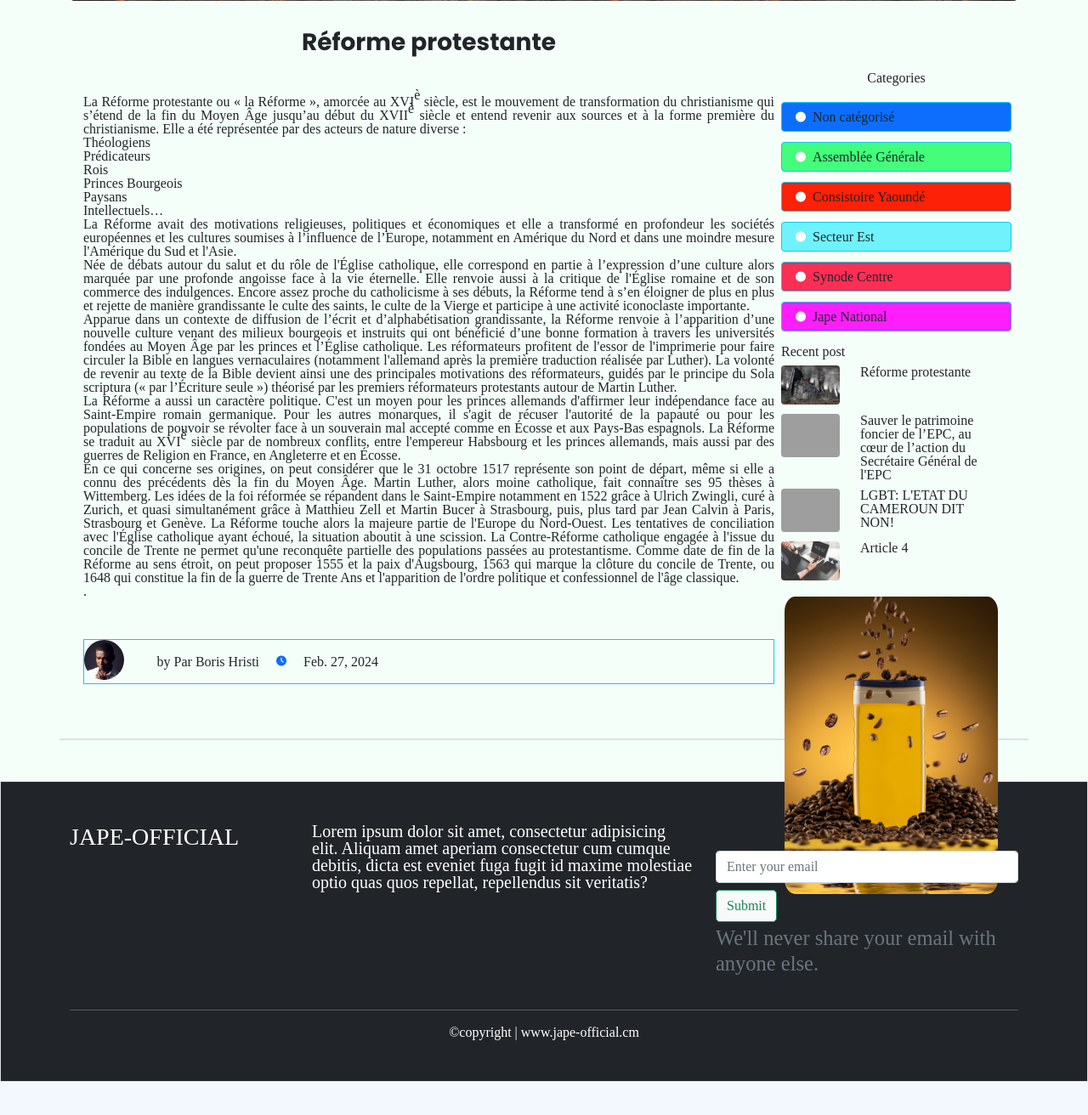
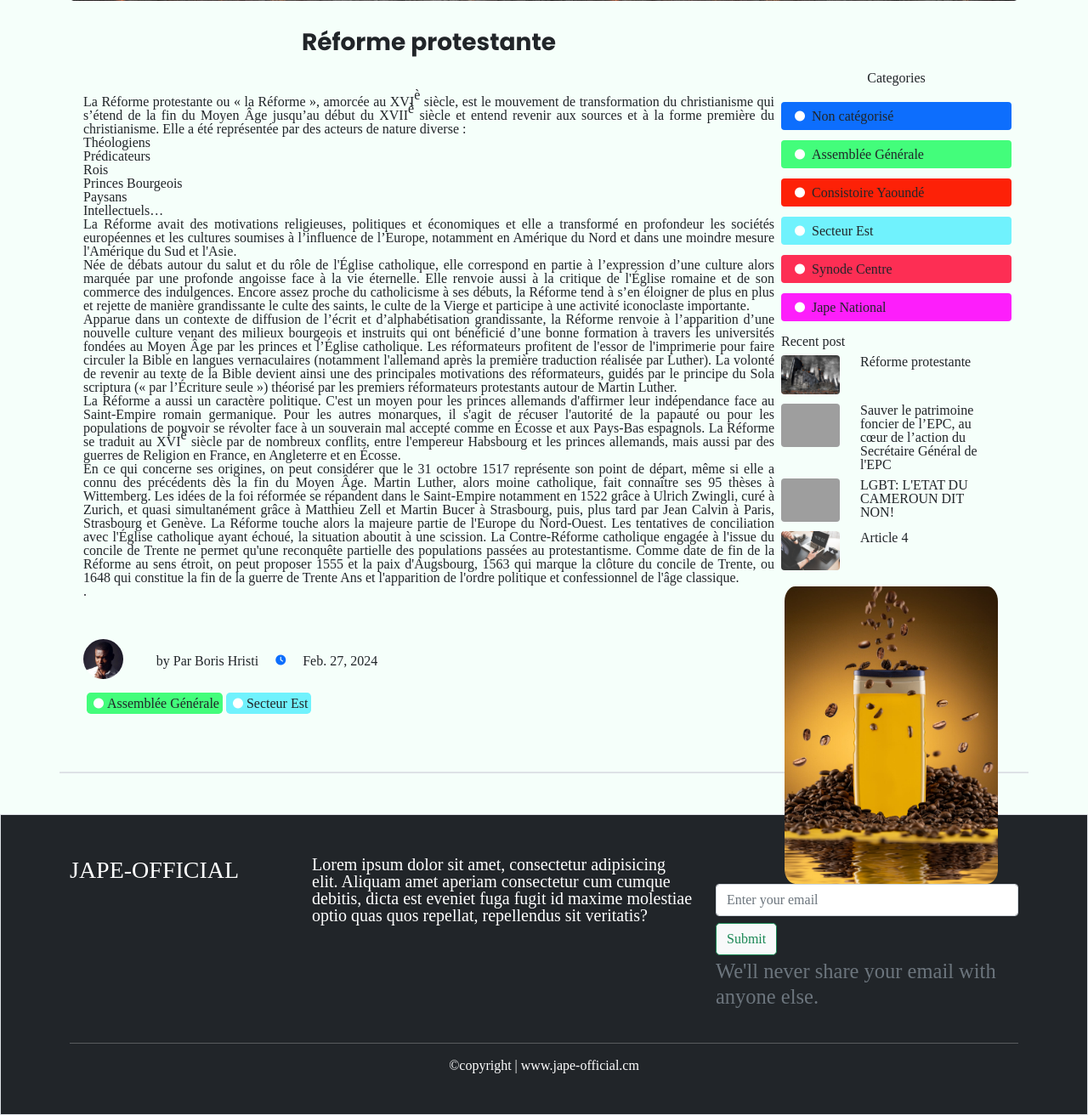
Before and after one commit to borishristi/jape-officiel, a Django app: a page that uses src/blog/templates/blog/post_view.html in a window 1280 px wide. Shown: the part 914-2226 px from the top of the page at 85% size. Before the commit the page ends 2187 px from the top, so only its background shows below. Run offline with Django 5.2, Linux system fonts and the light colour scheme; data comes from the database, SQL or seed files in the repository; both versions use the stored data as it was after the commit; some libraries are stand-ins or nearby versions; grey boxes are pictures that could not be loaded.

Commit message:
I added the post categories under each article

```diff
--- a/src/blog/models.py
+++ b/src/blog/models.py
@@ -11,6 +11,9 @@ User = get_user_model()
 class CategoryPost(models.Model):
     title = models.CharField(max_length=100, unique=True, verbose_name="Categorie")
     color = ColorField(default='#0D6EFD', unique=True)
+
+    def __str__(self):
+        return self.title
 
 
 class BlogPost(models.Model):
--- a/src/blog/templates/blog/post_view.html
+++ b/src/blog/templates/blog/post_view.html
@@ -20,7 +20,7 @@
                     <div>
                         <p class="poppins-regular post-design">{{ post.content|safe }}.</p>
                     </div>
-                    <div class="mt-5 p-0 border border-info">
+                    <div class="mt-5 p-0">
                         <div class="row">
                             <div class="col-1">
                                 <img width="47px" class="rounded-circle"
@@ -33,6 +33,14 @@
                                 <span class="h6"> {{ post.created_on }}</span>
                             </div>
                         </div>
+                        <div class="col-12 ms-1">
+                            <div class="row mt-2"></div>
+                            {% for category_post in categories_post %}
+                            <span style="background-color: {{ category_post.color }}" class="p-1 rounded-3"><i
+                                    class="fa-solid fa-circle p-1 pt-3 pb-3 fa-xs"
+                                    style="color: #ffffff;"></i>{{ category_post.title }}</span>
+                            {% endfor %}
+                        </div>
                     </div>
                 </article>
             </div>
@@ -41,7 +49,7 @@
                     <h1 class="text-center mt-5">Categories</h1>
                     <div class="row mt-3">
                         {% for category in categories %}
-                        <div class="col-12 img-hover mt-1 my-2 rounded border border-info"
+                        <div class="col-12 img-hover mt-1 my-2 rounded"
                              style="background-color: {{ category.color }}">
                             <span class="text-center"><i class="fa-solid fa-circle p-1 pt-3 pb-3 fa-xs"
                                                          style="color: #ffffff;"></i> <h3 class="d-inline">{{ category.title }}</h3></span>
--- a/src/blog/views.py
+++ b/src/blog/views.py
@@ -20,7 +20,8 @@ def home_view(request):
     post_1 = posts[1]
     post_2 = posts[2]
     post_3 = posts[3]
-    context = {"post": post, "post_1": post_1, "post_2": post_2, "post_3": post_3, "posts": posts[4:10], "r_posts": posts[:4], "categories": categories}
+    context = {"post": post, "post_1": post_1, "post_2": post_2, "post_3": post_3, "posts": posts[4:10],
+               "r_posts": posts[:4], "categories": categories}
     return render(request, "blog/home_view.html", context)
 
 
@@ -31,9 +32,10 @@ def image_view(request):
 def post_view(request, slug):
     post = BlogPost.objects.get(slug=slug)
     posts = BlogPost.objects.all().filter(published=True)
-    categories = CategoryPost.objects.all()
+    categories = CategoryPost.objects.all().filter()
+    categories_post = post.category.all()
 
-    context = {"post": post, "posts": posts[:4], "categories": categories[:6]}
+    context = {"post": post, "posts": posts[:4], "categories": categories[:6], "categories_post": categories_post}
 
     return render(request, "blog/post_view.html", context)
 
```
Also changed, not shown: src/db.sqlite3.
